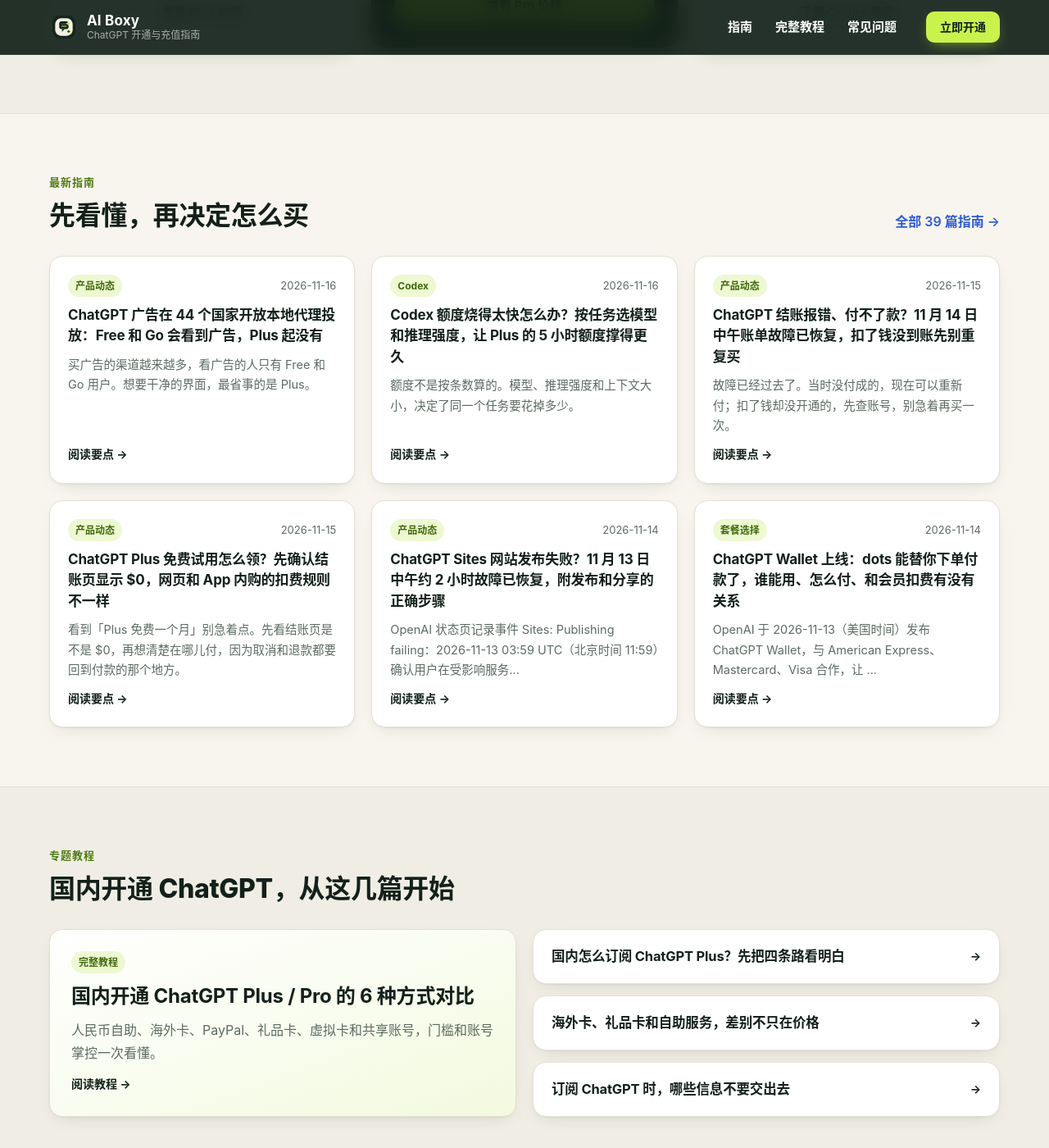
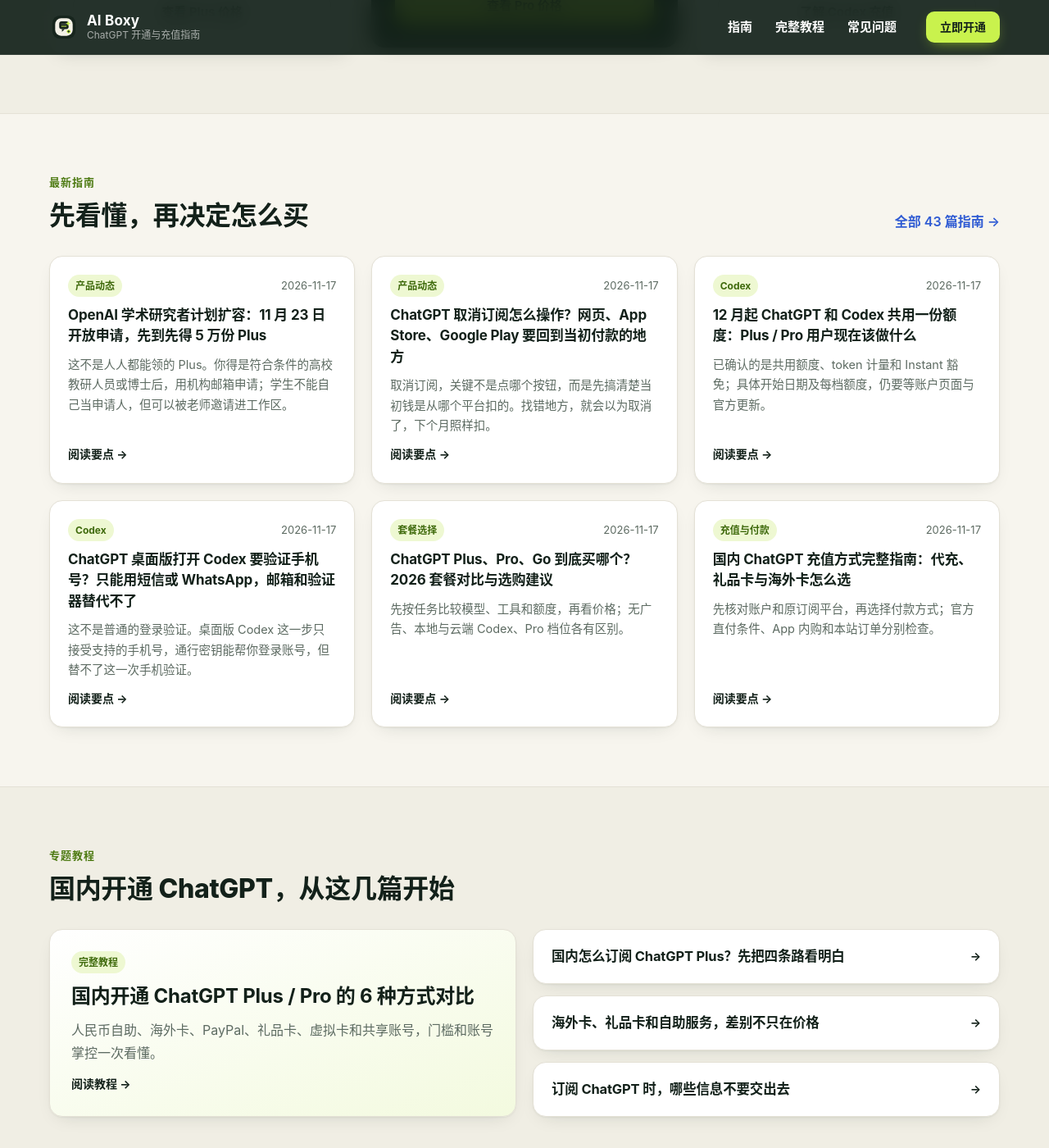
Before and after one commit to aiboxy49-boop/chatgpt-plus-pro-daichong-chongzhi, a Jekyll site: the page built from index.html, in a window 1280 px wide and 1400 px high, scrolled down 1758 px. Shown: the whole window at 82% size. Built offline with Jekyll 4.4.1, drawn with Linux system fonts in a browser that asks for light colours.

Commit message:
docs: prepare approved November 17 AI Boxy guide summaries

```diff
--- a/_data/guides.json
+++ b/_data/guides.json
@@ -1,4 +1,94 @@
 [
+  {
+    "slug": "chatgpt-academic-researchers-plus-grant",
+    "title": "OpenAI 学术研究者计划扩容：11 月 23 日开放申请，先到先得 5 万份 Plus",
+    "date": "2026-11-17",
+    "summary": "这不是人人都能领的 Plus。你得是符合条件的高校教研人员或博士后，用机构邮箱申请；学生不能自己当申请人，但可以被老师邀请进工作区。",
+    "points": [
+      "11 月 23 日开放下一轮申请，先到先得 5 万份；现在入口仍关闭，新报名只是加入等候名单。",
+      "新一轮发的是最长 12 个月的 Plus，不是试点时的 Pro，每份含申请人和最多两名同一机构的协作者。",
+      "申请人须是支持国家合格院校的研究教师或博士后，并在过去三年有指定领域的发表；学生不能当申请人，但可以被邀请进工作区。"
+    ],
+    "category": "产品动态",
+    "source_url": "https://www.ai2boxy.com/zh/guides/chatgpt-academic-researchers-plus-grant/",
+    "cta_url": "https://www.ai2boxy.com/zh/guides/chatgpt-academic-researchers-plus-grant/?utm_source=githubpages&utm_medium=guide&utm_campaign=knowledge_summary",
+    "file": "knowledge/guides/chatgpt-academic-researchers-plus-grant.md"
+  },
+  {
+    "slug": "chatgpt-cancel-subscription",
+    "title": "ChatGPT 取消订阅怎么操作？网页、App Store、Google Play 要回到当初付款的地方",
+    "date": "2026-11-17",
+    "summary": "取消订阅，关键不是点哪个按钮，而是先搞清楚当初钱是从哪个平台扣的。找错地方，就会以为取消了，下个月照样扣。",
+    "points": [
+      "在哪里付的款，就在哪里取消：网页走 ChatGPT 的 Billing，App 内购走 Apple 或 Google 的订阅页。",
+      "卸载 App、换手机都不会停扣款。想停下次续费，至少提前 24 小时取消；付费功能会用到当前账期结束。",
+      "取消不等于退款。网页和 Google Play 找 OpenAI，App Store 找 Apple；未使用的个人订阅，扣款 7 天内可以申请酌情退款。"
+    ],
+    "category": "产品动态",
+    "source_url": "https://www.ai2boxy.com/zh/guides/chatgpt-cancel-subscription/",
+    "cta_url": "https://www.ai2boxy.com/zh/guides/chatgpt-cancel-subscription/?utm_source=githubpages&utm_medium=guide&utm_campaign=knowledge_summary",
+    "file": "knowledge/guides/chatgpt-cancel-subscription.md"
+  },
+  {
+    "slug": "chatgpt-codex-shared-usage-december",
+    "title": "12 月起 ChatGPT 和 Codex 共用一份额度：Plus / Pro 用户现在该做什么",
+    "date": "2026-11-17",
+    "summary": "已确认的是共用额度、token 计量和 Instant 豁免；具体开始日期及每档额度，仍要等账户页面与官方更新。",
+    "points": [
+      "12月起Plus、Pro、Business的ChatGPT与Codex将共用用量，并按token计量；更高级模型和复杂任务通常消耗更多。",
+      "Instant聊天不计入这份用量；合并剩余用量与重置时间将显示在Settings → Usage。",
+      "官方说明尚未列出具体切换日和每档token数，不据此推算额度会减少；达到限制后按账户选项等重置、升级或用积分继续合资格功能。"
+    ],
+    "category": "Codex",
+    "source_url": "https://www.ai2boxy.com/zh/guides/chatgpt-codex-shared-usage-december/",
+    "cta_url": "https://www.ai2boxy.com/zh/guides/chatgpt-codex-shared-usage-december/?utm_source=githubpages&utm_medium=guide&utm_campaign=knowledge_summary",
+    "file": "knowledge/guides/chatgpt-codex-shared-usage-december.md"
+  },
+  {
+    "slug": "chatgpt-desktop-codex-phone-verification",
+    "title": "ChatGPT 桌面版打开 Codex 要验证手机号？只能用短信或 WhatsApp，邮箱和验证器替代不了",
+    "date": "2026-11-17",
+    "summary": "这不是普通的登录验证。桌面版 Codex 这一步只接受支持的手机号，通行密钥能帮你登录账号，但替不了这一次手机验证。",
+    "points": [
+      "日常用 ChatGPT 一般不用验证手机号；在桌面版打开 Codex，或第一次创建 API 密钥时，可能会被要求验证。",
+      "验证码只走短信，部分国家可以用 WhatsApp，不能改成邮箱、电话或验证器 App。",
+      "请用自己能控制的、受支持的手机号。座机、网络电话和 Google Voice 都不行；通行密钥只能帮你登录账号，替不了这一步。"
+    ],
+    "category": "Codex",
+    "source_url": "https://www.ai2boxy.com/zh/guides/chatgpt-desktop-codex-phone-verification/",
+    "cta_url": "https://www.ai2boxy.com/zh/guides/chatgpt-desktop-codex-phone-verification/?utm_source=githubpages&utm_medium=guide&utm_campaign=knowledge_summary",
+    "file": "knowledge/guides/chatgpt-desktop-codex-phone-verification.md"
+  },
+  {
+    "slug": "chatgpt-plans-comparison-2026",
+    "title": "ChatGPT Plus、Pro、Go 到底买哪个？2026 套餐对比与选购建议",
+    "date": "2026-11-17",
+    "summary": "先按任务比较模型、工具和额度，再看价格；无广告、本地与云端 Codex、Pro 档位各有区别。",
+    "points": [
+      "Plus 官方为每月20美元；Pro有100、200、500美元三档，Go及本地币种价格看结账页。",
+      "Free/Go可能显示广告；Plus、Pro、Business、Enterprise与Edu不显示广告。本地Codex与Codex Cloud的资格要分开核对。",
+      "Pro 100和500的Work/Codex额度较此前翻倍；Pro 200统一到较高额度。12月共用额度的具体日期和token数仍未列出。"
+    ],
+    "category": "套餐选择",
+    "source_url": "https://www.ai2boxy.com/zh/guides/chatgpt-plans-comparison-2026/",
+    "cta_url": "https://www.ai2boxy.com/zh/guides/chatgpt-plans-comparison-2026/?utm_source=githubpages&utm_medium=guide&utm_campaign=knowledge_summary",
+    "file": "knowledge/guides/chatgpt-plans-comparison-2026.md"
+  },
+  {
+    "slug": "chatgpt-recharge-guide",
+    "title": "国内 ChatGPT 充值方式完整指南：代充、礼品卡与海外卡怎么选",
+    "date": "2026-11-17",
+    "summary": "先核对账户和原订阅平台，再选择付款方式；官方直付条件、App 内购和本站订单分别检查。",
+    "points": [
+      "官方网页订阅需要核对发卡地区、账单信息及可能出现的银行验证；本币价格以结账页为准。",
+      "App Store、Google Play 与网页的订阅管理分开，已有订阅先确认原平台，换设备不必重买。",
+      "选择本站服务时核对商品、本人账户与订单，支付宝、微信付款后仍需确认账户套餐与账期。"
+    ],
+    "category": "充值与付款",
+    "source_url": "https://www.ai2boxy.com/zh/guides/chatgpt-recharge-guide/",
+    "cta_url": "https://www.ai2boxy.com/zh/guides/chatgpt-recharge-guide/?utm_source=githubpages&utm_medium=guide&utm_campaign=knowledge_summary",
+    "file": "knowledge/guides/chatgpt-recharge-guide.md"
+  },
   {
     "slug": "chatgpt-ads-free-go-plus-ad-free",
     "title": "ChatGPT 广告在 44 个国家开放本地代理投放：Free 和 Go 会看到广告，Plus 起没有",
@@ -300,21 +390,6 @@
     "file": "knowledge/guides/chatgpt-pro-recharge.md"
   },
   {
-    "slug": "chatgpt-recharge-guide",
-    "title": "国内 ChatGPT 充值方式完整指南：代充、礼品卡与海外卡怎么选",
-    "date": "2026-11-11",
-    "summary": "没有海外信用卡时，真正要比较的不是单一价格，而是账户归属、付款条件、凭证安全、失败处理和后续售后。",
-    "points": [
-      "没有海外信用卡也能开通：人民币代充支持支付宝、微信付款，直充到你本人的账户。",
-      "选代充认准四点：直充本人账户、认证支付渠道、订单进度可查、订阅期内售后质保。",
-      "共享账户会暴露聊天记录和文件，不适合工作、学习或任何含隐私的场景。"
-    ],
-    "category": "充值与付款",
-    "source_url": "https://www.ai2boxy.com/zh/guides/chatgpt-recharge-guide/",
-    "cta_url": "https://www.ai2boxy.com/zh/guides/chatgpt-recharge-guide/?utm_source=githubpages&utm_medium=guide&utm_campaign=knowledge_summary",
-    "file": "knowledge/guides/chatgpt-recharge-guide.md"
-  },
-  {
     "slug": "chatgpt-recharge-safety",
     "title": "ChatGPT 代充安全吗：密码、Session、订单与退款安全检查",
     "date": "2026-11-11",
@@ -465,21 +540,6 @@
     "file": "knowledge/guides/chatgpt-pro-100-200-500.md"
   },
   {
-    "slug": "chatgpt-plans-comparison-2026",
-    "title": "ChatGPT Plus、Pro、Go 到底买哪个？2026 套餐对比与选购建议",
-    "date": "2026-10-12",
-    "summary": "按 OpenAI 当前套餐页和 Pro tiers 帮助文档，对比 Free、Go、Plus 与 Pro 100/200/500 的模型、功能和使用额度。",
-    "points": [
-      "Go、Plus、Pro 目前按月订阅，具体价格和本地化定价以 ChatGPT 套餐页为准。",
-      "Pro 100、200、500 的主要差别是使用额度，Pro 500 额外提供 Ultrafast。",
-      "项目、记忆、Codex 和文件上传的限制随套餐变化，购买前要按自己的工作流核对。"
-    ],
-    "category": "套餐选择",
-    "source_url": "https://www.ai2boxy.com/zh/guides/chatgpt-plans-comparison-2026/",
-    "cta_url": "https://www.ai2boxy.com/zh/guides/chatgpt-plans-comparison-2026/?utm_source=githubpages&utm_medium=guide&utm_campaign=knowledge_summary",
-    "file": "knowledge/guides/chatgpt-plans-comparison-2026.md"
-  },
-  {
     "slug": "chatgpt-plus-vs-api-cost",
     "title": "ChatGPT Plus 20 美元和 API 按量付费，普通人怎么选？成本拆解",
     "date": "2026-10-12",
--- /dev/null
+++ b/knowledge/guides/chatgpt-academic-researchers-plus-grant.md
@@ -0,0 +1,15 @@
+# OpenAI 学术研究者计划扩容：11 月 23 日开放申请，先到先得 5 万份 Plus
+
+更新于 2026-11-17 · AI Boxy
+
+这不是人人都能领的 Plus。你得是符合条件的高校教研人员或博士后，用机构邮箱申请；学生不能自己当申请人，但可以被老师邀请进工作区。
+
+## 要点
+
+- 11 月 23 日开放下一轮申请，先到先得 5 万份；现在入口仍关闭，新报名只是加入等候名单。
+- 新一轮发的是最长 12 个月的 Plus，不是试点时的 Pro，每份含申请人和最多两名同一机构的协作者。
+- 申请人须是支持国家合格院校的研究教师或博士后，并在过去三年有指定领域的发表；学生不能当申请人，但可以被邀请进工作区。
+
+[阅读官网完整指南](https://www.ai2boxy.com/zh/guides/chatgpt-academic-researchers-plus-grant/?utm_source=github&utm_medium=referral&utm_campaign=knowledge_base)
+
+具体套餐可用性、价格及交付方式以官网当前页面为准。
--- /dev/null
+++ b/knowledge/guides/chatgpt-cancel-subscription.md
@@ -0,0 +1,15 @@
+# ChatGPT 取消订阅怎么操作？网页、App Store、Google Play 要回到当初付款的地方
+
+更新于 2026-11-17 · AI Boxy
+
+取消订阅，关键不是点哪个按钮，而是先搞清楚当初钱是从哪个平台扣的。找错地方，就会以为取消了，下个月照样扣。
+
+## 要点
+
+- 在哪里付的款，就在哪里取消：网页走 ChatGPT 的 Billing，App 内购走 Apple 或 Google 的订阅页。
+- 卸载 App、换手机都不会停扣款。想停下次续费，至少提前 24 小时取消；付费功能会用到当前账期结束。
+- 取消不等于退款。网页和 Google Play 找 OpenAI，App Store 找 Apple；未使用的个人订阅，扣款 7 天内可以申请酌情退款。
+
+[阅读官网完整指南](https://www.ai2boxy.com/zh/guides/chatgpt-cancel-subscription/?utm_source=github&utm_medium=referral&utm_campaign=knowledge_base)
+
+具体套餐可用性、价格及交付方式以官网当前页面为准。
--- /dev/null
+++ b/knowledge/guides/chatgpt-codex-shared-usage-december.md
@@ -0,0 +1,15 @@
+# 12 月起 ChatGPT 和 Codex 共用一份额度：Plus / Pro 用户现在该做什么
+
+更新于 2026-11-17 · AI Boxy
+
+已确认的是共用额度、token 计量和 Instant 豁免；具体开始日期及每档额度，仍要等账户页面与官方更新。
+
+## 要点
+
+- 12月起Plus、Pro、Business的ChatGPT与Codex将共用用量，并按token计量；更高级模型和复杂任务通常消耗更多。
+- Instant聊天不计入这份用量；合并剩余用量与重置时间将显示在Settings → Usage。
+- 官方说明尚未列出具体切换日和每档token数，不据此推算额度会减少；达到限制后按账户选项等重置、升级或用积分继续合资格功能。
+
+[阅读官网完整指南](https://www.ai2boxy.com/zh/guides/chatgpt-codex-shared-usage-december/?utm_source=github&utm_medium=referral&utm_campaign=knowledge_base)
+
+具体套餐可用性、价格及交付方式以官网当前页面为准。
--- /dev/null
+++ b/knowledge/guides/chatgpt-desktop-codex-phone-verification.md
@@ -0,0 +1,15 @@
+# ChatGPT 桌面版打开 Codex 要验证手机号？只能用短信或 WhatsApp，邮箱和验证器替代不了
+
+更新于 2026-11-17 · AI Boxy
+
+这不是普通的登录验证。桌面版 Codex 这一步只接受支持的手机号，通行密钥能帮你登录账号，但替不了这一次手机验证。
+
+## 要点
+
+- 日常用 ChatGPT 一般不用验证手机号；在桌面版打开 Codex，或第一次创建 API 密钥时，可能会被要求验证。
+- 验证码只走短信，部分国家可以用 WhatsApp，不能改成邮箱、电话或验证器 App。
+- 请用自己能控制的、受支持的手机号。座机、网络电话和 Google Voice 都不行；通行密钥只能帮你登录账号，替不了这一步。
+
+[阅读官网完整指南](https://www.ai2boxy.com/zh/guides/chatgpt-desktop-codex-phone-verification/?utm_source=github&utm_medium=referral&utm_campaign=knowledge_base)
+
+具体套餐可用性、价格及交付方式以官网当前页面为准。
--- a/knowledge/guides/chatgpt-plans-comparison-2026.md
+++ b/knowledge/guides/chatgpt-plans-comparison-2026.md
@@ -1,14 +1,14 @@
 # ChatGPT Plus、Pro、Go 到底买哪个？2026 套餐对比与选购建议
 
-更新于 2026-10-12 · AI Boxy
+更新于 2026-11-17 · AI Boxy
 
-按 OpenAI 当前套餐页和 Pro tiers 帮助文档，对比 Free、Go、Plus 与 Pro 100/200/500 的模型、功能和使用额度。
+先按任务比较模型、工具和额度，再看价格；无广告、本地与云端 Codex、Pro 档位各有区别。
 
 ## 要点
 
-- Go、Plus、Pro 目前按月订阅，具体价格和本地化定价以 ChatGPT 套餐页为准。
-- Pro 100、200、500 的主要差别是使用额度，Pro 500 额外提供 Ultrafast。
-- 项目、记忆、Codex 和文件上传的限制随套餐变化，购买前要按自己的工作流核对。
+- Plus 官方为每月20美元；Pro有100、200、500美元三档，Go及本地币种价格看结账页。
+- Free/Go可能显示广告；Plus、Pro、Business、Enterprise与Edu不显示广告。本地Codex与Codex Cloud的资格要分开核对。
+- Pro 100和500的Work/Codex额度较此前翻倍；Pro 200统一到较高额度。12月共用额度的具体日期和token数仍未列出。
 
 [阅读官网完整指南](https://www.ai2boxy.com/zh/guides/chatgpt-plans-comparison-2026/?utm_source=github&utm_medium=referral&utm_campaign=knowledge_base)
 
--- a/knowledge/guides/chatgpt-recharge-guide.md
+++ b/knowledge/guides/chatgpt-recharge-guide.md
@@ -1,14 +1,14 @@
 # 国内 ChatGPT 充值方式完整指南：代充、礼品卡与海外卡怎么选
 
-更新于 2026-11-11 · AI Boxy
+更新于 2026-11-17 · AI Boxy
 
-没有海外信用卡时，真正要比较的不是单一价格，而是账户归属、付款条件、凭证安全、失败处理和后续售后。
+先核对账户和原订阅平台，再选择付款方式；官方直付条件、App 内购和本站订单分别检查。
 
 ## 要点
 
-- 没有海外信用卡也能开通：人民币代充支持支付宝、微信付款，直充到你本人的账户。
-- 选代充认准四点：直充本人账户、认证支付渠道、订单进度可查、订阅期内售后质保。
-- 共享账户会暴露聊天记录和文件，不适合工作、学习或任何含隐私的场景。
+- 官方网页订阅需要核对发卡地区、账单信息及可能出现的银行验证；本币价格以结账页为准。
+- App Store、Google Play 与网页的订阅管理分开，已有订阅先确认原平台，换设备不必重买。
+- 选择本站服务时核对商品、本人账户与订单，支付宝、微信付款后仍需确认账户套餐与账期。
 
 [阅读官网完整指南](https://www.ai2boxy.com/zh/guides/chatgpt-recharge-guide/?utm_source=github&utm_medium=referral&utm_campaign=knowledge_base)
 
```
Also changed, not shown: knowledge/README.md (+5 -0 lines).
